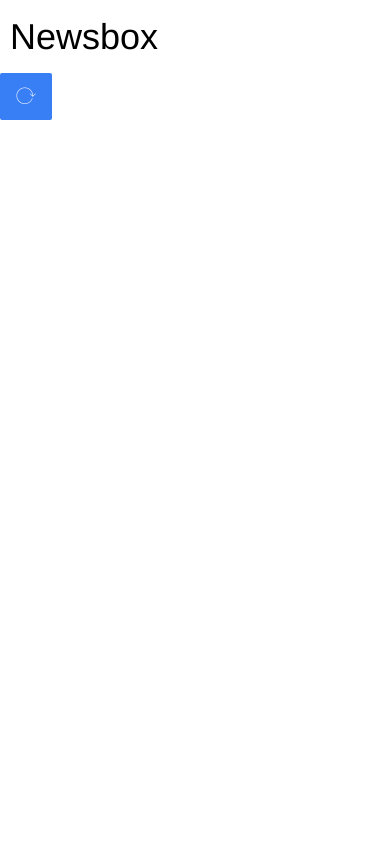
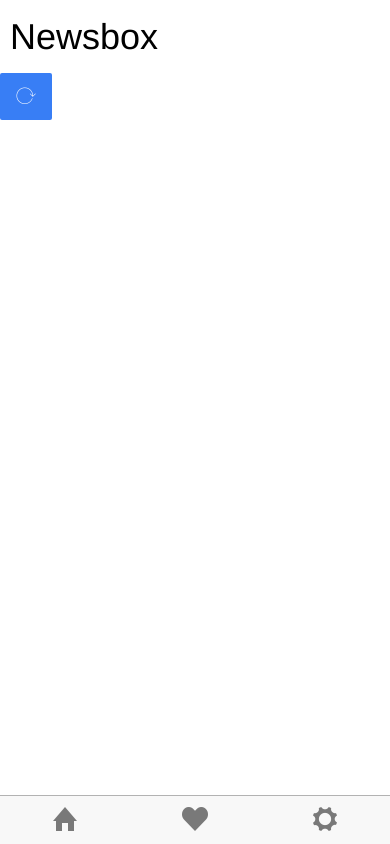
Before and after one commit to lafwind/newsbox, a website: page www/index.html in a window 390 px wide. Drawn offline with nearby package versions, Linux system fonts and the light colour scheme; some packages are replaced by stand-ins of ours; files that its build step writes are made by us from their sources; files whose address does not match are found by name.

Commit message:
初步完成footer-bar设计

```diff
--- a/www/index.html
+++ b/www/index.html
@@ -40,6 +40,17 @@
       </ion-header-bar>
       <ion-content>
       </ion-content>
+      <div class="tabs tabs-icon-only">
+        <a class="tab-item">
+          <i class="icon ion-home" data-ng-click="home"></i>
+        </a>
+        <a class="tab-item">
+          <i class="icon ion-heart" data-ng-click="like()"></i>
+        </a>
+        <a class="tab-item" data-ng-click="setting()">
+          <i class="icon ion-gear-a"></i>
+        </a>
+      </div>
     </ion-pane>
   </body>
 </html>
```
